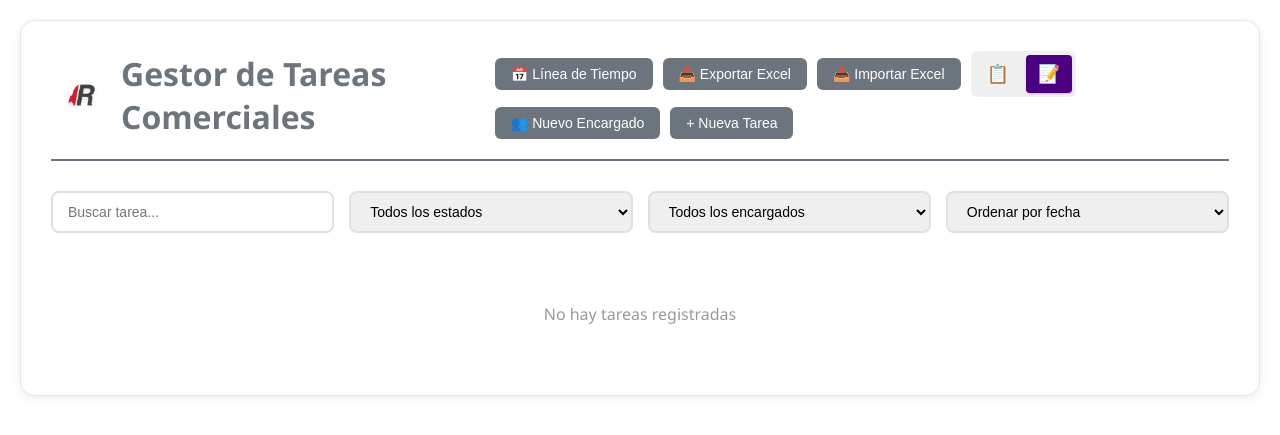
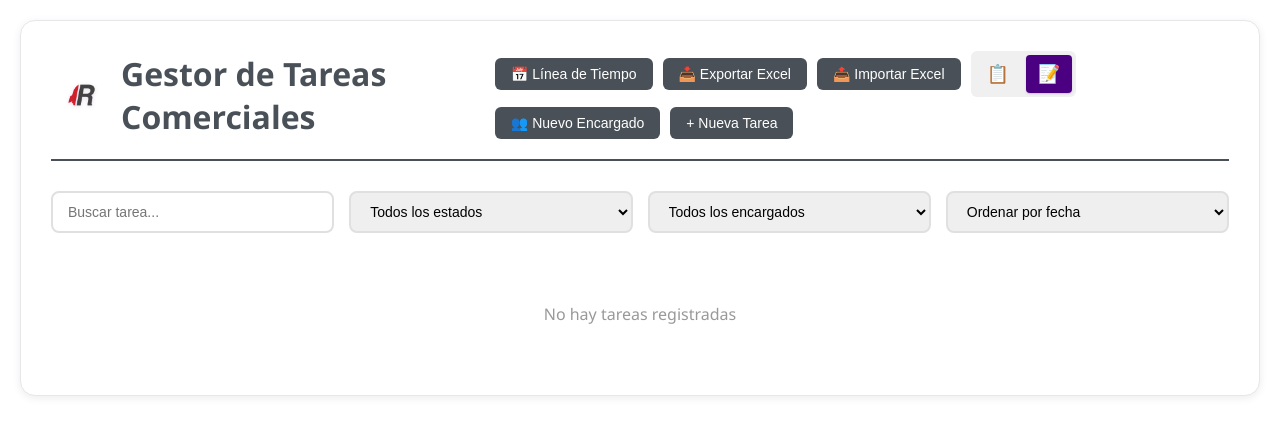
Before and after one commit to Slaverde/GestorTareasRocke, a Flask app: page / in a window 1280 px wide. Shown: the top 435 px of the page. Run offline with Flask 3, Linux system fonts and the light colour scheme; data that the repository does not hold is empty.

Commit message:
cambiando botones

```diff
--- a/static/style.css
+++ b/static/style.css
@@ -28,11 +28,11 @@ header {
     align-items: center;
     margin-bottom: 30px;
     padding-bottom: 20px;
-    border-bottom: 2px solid #6c757d;
+    border-bottom: 2px solid #495057;
 }
 
 header h1 {
-    color: #6c757d;
+    color: #495057;
     font-size: 2em;
     display: flex;
     align-items: center;
@@ -205,23 +205,29 @@ header h1 img {
     display: inline-block;
 }
 
+/* Botones principales del header - Gris oscuro */
+header .btn-primary,
+header .btn-success,
+header .btn-info,
+header .btn-warning {
+    background: #495057;
+    color: white;
+}
+
+header .btn-primary:hover,
+header .btn-success:hover,
+header .btn-info:hover,
+header .btn-warning:hover {
+    background: #343a40;
+}
+
+/* Resto de botones - Morado */
 .btn-primary {
-    background: #6c757d;
+    background: #4B0082;
     color: white;
 }
 
 .btn-primary:hover {
-    background: #5a6268;
-}
-
-.btn-primary.btn-xs,
-.btn-primary.btn-sm {
-    background: #4B0082;
-    color: white;
-}
-
-.btn-primary.btn-xs:hover,
-.btn-primary.btn-sm:hover {
     background: #5C2599;
     border-bottom: 2px solid #FF6600;
 }
@@ -236,85 +242,41 @@ header h1 img {
 }
 
 .btn-success {
-    background: #6c757d;
+    background: #4B0082;
     color: white;
 }
 
 .btn-success:hover {
-    background: #5a6268;
-}
-
-.btn-success.btn-xs,
-.btn-success.btn-sm {
-    background: #4B0082;
-    color: white;
-}
-
-.btn-success.btn-xs:hover,
-.btn-success.btn-sm:hover {
     background: #5C2599;
     border-bottom: 2px solid #FF6600;
 }
 
 .btn-warning {
-    background: #6c757d;
+    background: #4B0082;
     color: white;
 }
 
 .btn-warning:hover {
-    background: #5a6268;
-}
-
-.btn-warning.btn-xs,
-.btn-warning.btn-sm {
-    background: #4B0082;
-    color: white;
-}
-
-.btn-warning.btn-xs:hover,
-.btn-warning.btn-sm:hover {
     background: #5C2599;
     border-bottom: 2px solid #FF6600;
 }
 
 .btn-danger {
-    background: #6c757d;
+    background: #4B0082;
     color: white;
 }
 
 .btn-danger:hover {
-    background: #5a6268;
-}
-
-.btn-danger.btn-xs,
-.btn-danger.btn-sm {
-    background: #4B0082;
-    color: white;
-}
-
-.btn-danger.btn-xs:hover,
-.btn-danger.btn-sm:hover {
     background: #5C2599;
     border-bottom: 2px solid #FF6600;
 }
 
 .btn-info {
-    background: #6c757d;
+    background: #4B0082;
     color: white;
 }
 
 .btn-info:hover {
-    background: #5a6268;
-}
-
-.btn-info.btn-xs,
-.btn-info.btn-sm {
-    background: #4B0082;
-    color: white;
-}
-
-.btn-info.btn-xs:hover,
-.btn-info.btn-sm:hover {
     background: #5C2599;
     border-bottom: 2px solid #FF6600;
 }
@@ -798,9 +760,9 @@ header h1 img {
 }
 
 .tabla-tareas thead {
-    background: #4B0082;
+    background: #495057;
     color: white;
-    box-shadow: 0 1px 2px rgba(75, 0, 130, 0.1);
+    box-shadow: 0 1px 2px rgba(73, 80, 87, 0.2);
 }
 
 .tabla-tareas th {
```
